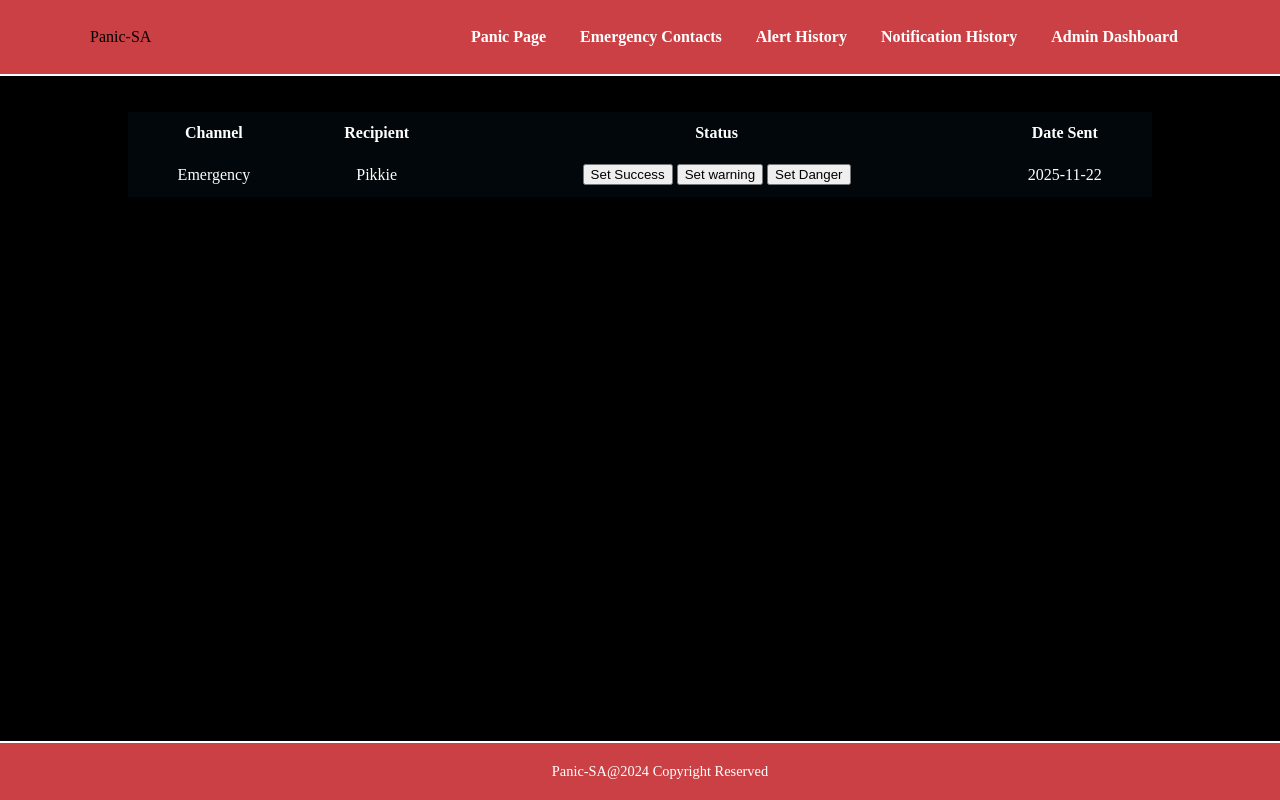
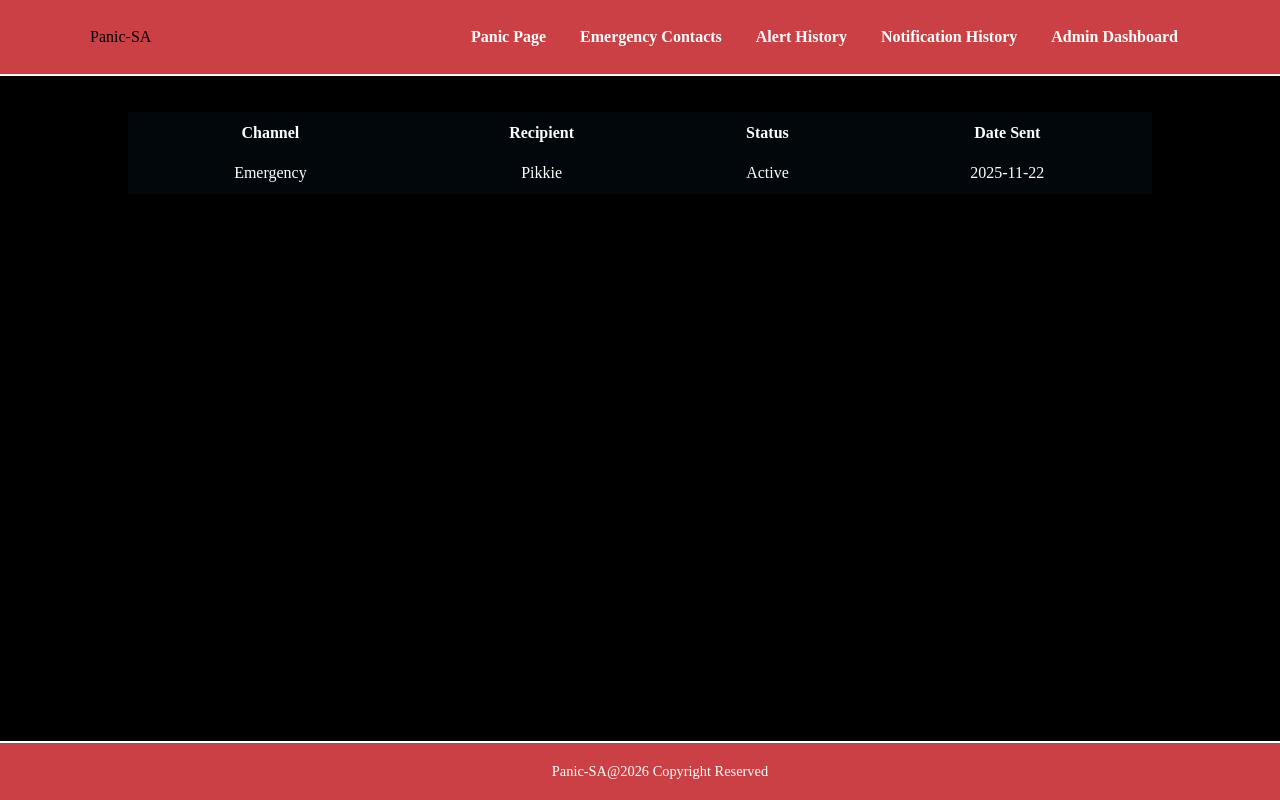
Before and after one commit to gss-ctu-g3/Panic-SA, a plain HTML site: page fontend/public/notifications.html in a window 1280 px wide. Drawn offline with Linux system fonts and the light colour scheme.

Commit message:
Changed date in footer and removed unnecessary buttons
Signed-off-by: Michelleputter <69387882+Michelleputter@users.noreply.github.com>

```diff
--- a/fontend/public/notifications.html
+++ b/fontend/public/notifications.html
@@ -49,16 +49,10 @@
     <tr>
         <td>Emergency</td>
         <td>Pikkie</td>
-        <td>
-        <div class="controls">
-    <button onclick="updateStatus('success')">Set Success</button>
-    <button onclick="updateStatus('warning')">Set warning</button>
-    <button onclick="updateStatus('danger')">Set Danger</button>
-        </td>
+        <td>Active</td>
         <td>2025-11-22</td>
     </tr>
   </table>
-</div>
 </div>
   <!--Loader-->
 <div class="loader"></div>
@@ -66,7 +60,7 @@
 <!--footer-->
 <footer class="bottom-footer">
     <ul>
-        <li>Panic-SA@2024 Copyright Reserved</li>
+        <li>Panic-SA@2026 Copyright Reserved</li>
     </ul>
 </footer>
     </body>
```
Also changed, not shown: fontend/public/index.html (+1 -1 lines).
